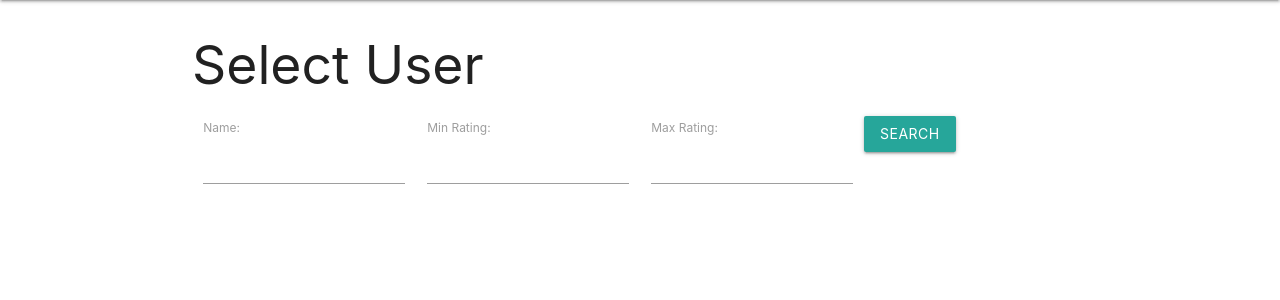
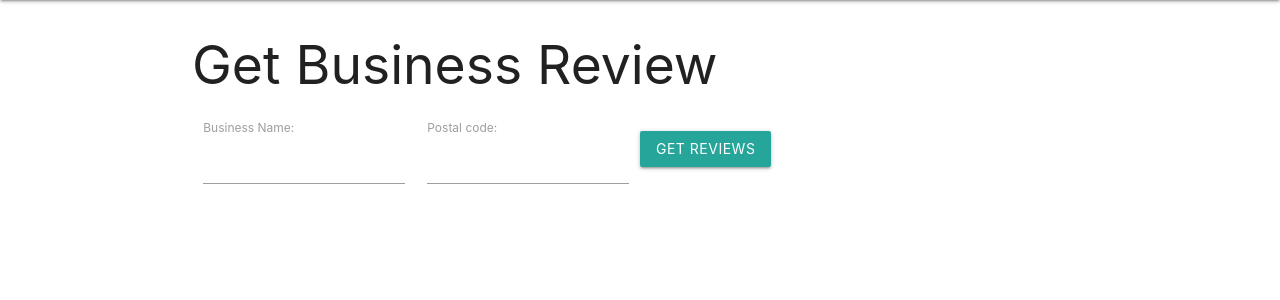
Before and after one commit to aamirjamal/IBDproject, a Flask app: page /sel_usr in a window 1280 px wide. Shown: the part 64-364 px from the top of the page. Run offline with Flask 2, Linux system fonts and the light colour scheme.

Commit message:
Added custom query for reviews

```diff
--- a/app.py
+++ b/app.py
@@ -6,11 +6,6 @@ import pypyodbc
 app = Flask(__name__)
 
 cnxnStr = 'DRIVER={ODBC Driver 17 for SQL Server};SERVER=DESKTOP-3BKTPOD;DATABASE=yelp;Trusted_Connection=yes;'
-
-
-
-
-
 
 
 @app.route('/')
@@ -40,7 +35,7 @@ def q1():
         cnxn = pypyodbc.connect(cnxnStr)
         cur = cnxn.cursor()
         cur.execute("""select name from userTable where name like '{0}%' and u_id in (select u_id from reviewTable group by u_id having count(u_id) > {1});"""
-                     .format(name, reviews))
+                    .format(name, reviews))
         data = cur.fetchall()
         return render_template("q1table.html", data=data)
 
@@ -67,7 +62,7 @@ join
 ( SELECT b2.name, b2.business_id ,count(rev2.r_id) as count2 from businessTable as b2 join {0} as r2 on b2.business_id = r2.business_id join reviewTable as rev2 on b2.business_id = rev2.b_id where b2.postal_code='{1}' and rev2.stars>{3} group by b2.business_id,b2.name) as tab2
 
 ON tab1.business_id=tab2.business_id WHERE count2/count1 >{2};"""
-            .format(btype,bzip,percent,rating))
+            .format(btype, bzip, percent, rating))
         data = cur.fetchall()
         return render_template("q2table.html", data=[btype, bzip, percent, rating])
 
@@ -136,17 +131,18 @@ def sel_usr():
     return render_template('select_user.html')
 
 
+# business review query here.. pls delete this comment after writing the query..
 @app.route('/sel_usr_table', methods=['GET', 'POST'])
 def usr_table():
     if request.method == "GET":
         details = request.args
         name = details['name']
-        min_rating = details['min']
-        max_rating = details['max']
+        b_zip = details['zip']
 
-        cur = mysql.connection.cursor()
-        cur.execute(
-            """select name from user_table where name ='{0}' and average_stars >= {1} and average_stars <= {2}""".format(name, min_rating, max_rating))
+        cnxn = pypyodbc.connect(cnxnStr)
+        cur = cnxn.cursor()
+        # query should return reviewer name, review text and stars.
+        cur.execute("""select query for """.format(name, b_zip))
         data = cur.fetchall()
         return render_template("sel_usr_table.html", data=[data])
 
--- a/templates/base.html
+++ b/templates/base.html
@@ -96,8 +96,8 @@
             >
             <!-- Dropdown Structure for Queries -->
             <ul id="dropdown2" class="dropdown-content">
-              <li><a href="sel_usr">User</a></li>
-              <li><a href="select_business.html">Business</a></li>
+              <li><a href="sel_usr">Business Review</a></li>
+              <li><a href="find_business">Find Business</a></li>
             </ul>
           </li>
         </ul>
--- a/templates/select_user.html
+++ b/templates/select_user.html
@@ -1,21 +1,17 @@
 {% extends 'base.html' %} {% block container %}
 <div class="container">
-  <h2>Select User</h2>
+  <h2>Get Business Review</h2>
   <form action="/sel_usr_table">
     <div class="row">
       <div class="col s3">
-        <label for="name">Name:</label>
+        <label for="name">Business Name:</label>
         <input type="text" name="name" id="name" />
       </div>
       <div class="col s3">
-        <label for="min">Min Rating:</label>
-        <input type="number" name="min" id="min" />
+        <label for="zip">Postal code:</label>
+        <input type="number" name="zip" id="zip" />
       </div>
-      <div class="col s3">
-        <label for="max">Max Rating:</label>
-        <input type="number" name="max" id="max" />
-      </div>
-      <button class="btn">Search</button>
+      <button class="btn" style="margin-top: 15px;">Get Reviews</button>
     </div>
   </form>
   {% block table %}{% endblock %}
```
